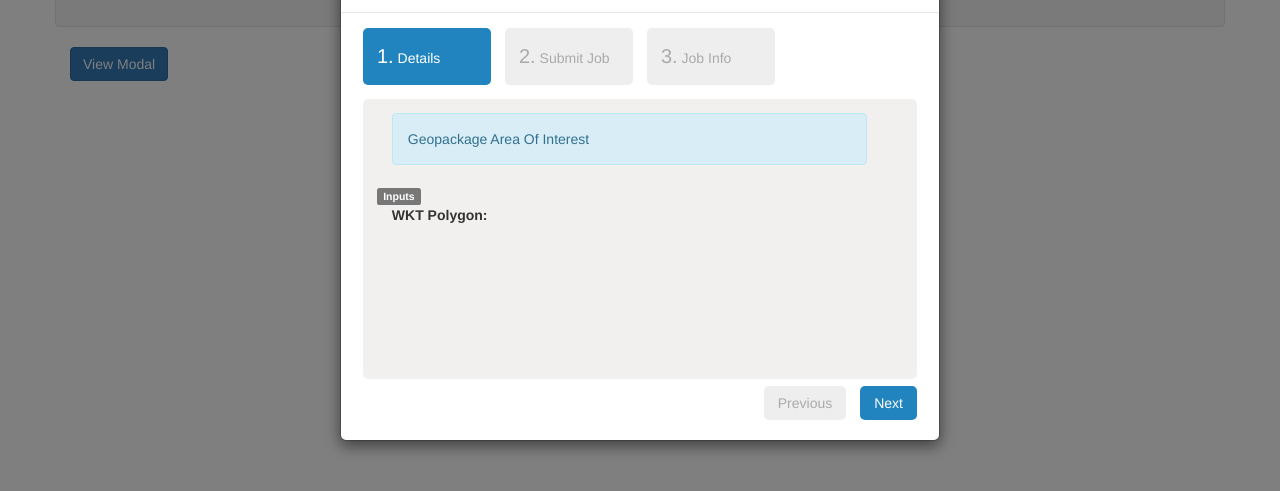
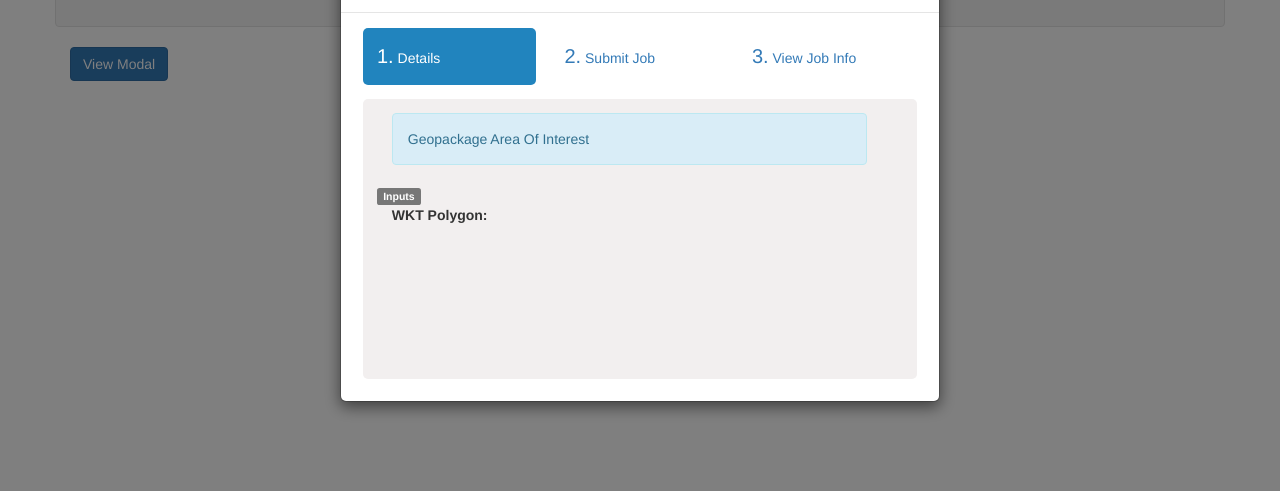
Before and after one commit to melbsurfer/starter-app, a website: page index.html in a window 1280 px wide. Both pictures are taken after a click on the button "View Modal". Shown: the part 83-574 px from the top of the page. Drawn offline with Linux system fonts and the light colour scheme.

Commit message:
Small changes on tab names

```diff
--- a/index.html
+++ b/index.html
@@ -15,6 +15,10 @@
 		.wizard > .content{
 			background: #F2EFEF;
 			min-height: 20em;
+		}
+
+		.wizard > .steps > ul > li, .wizard > .actions > ul > li {
+			width: 33%;
 		}
 
 		#aoiLodSlider {
@@ -107,7 +111,7 @@
 									</div>
 				    			</div>
 
-				    			<h3>Job Info</h3>
+				    			<h3>View Job Info</h3>
 								<div>
 					    			<div class="container">
 					                    <div class="row">
@@ -148,7 +152,10 @@
         		{
     				/* Appearance */
     				headerTag: "h3",
-    				enableFinishButton: false,
+    				//enableFinishButton: false,
+    				enableAllSteps: true,
+    				enablePagination: false,
+    				transitionEffect: "fade"
 				}
         	);
 
```
